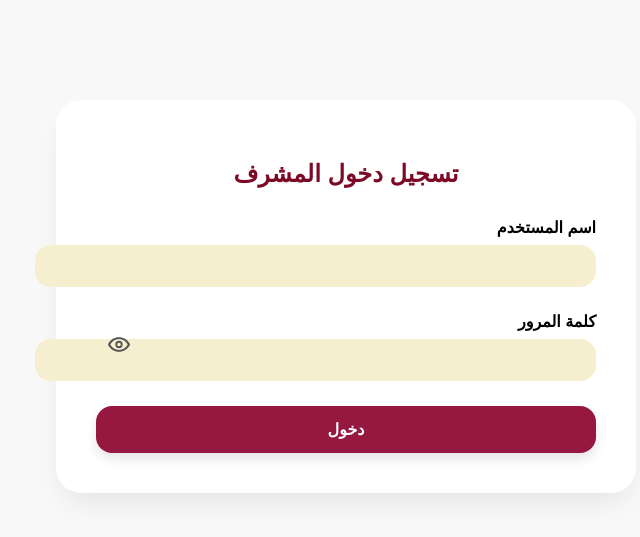
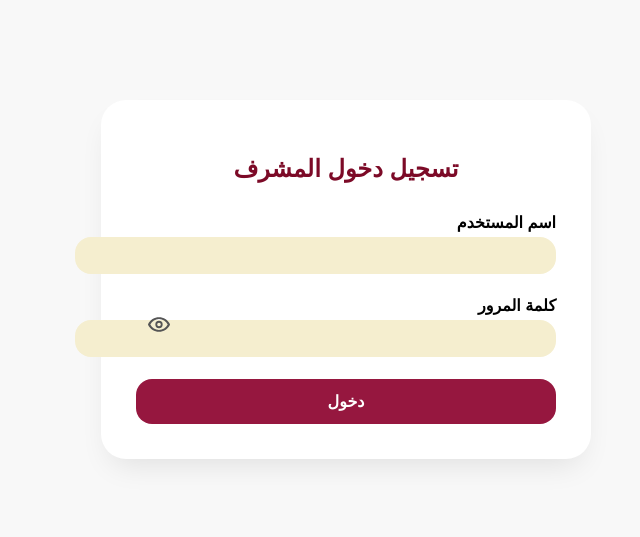
Before and after one commit to daisyda/eid-sacrifice, a Django app: template main_app/templates/admin/admin_login.html in a window 1280 px wide. Shown: the top 537 px of the page, without its empty margins (294-934 px from the left). Run offline with Django 5.2, Linux system fonts and the light colour scheme; the template is opened without the code that fills it, so the values that code supplies are empty.

Commit message:
update login admin page2

```diff
--- a/main_app/templates/admin/admin_login.html
+++ b/main_app/templates/admin/admin_login.html
@@ -11,13 +11,14 @@
         }
 
         .login-form {
-            max-width: 500px;
+            max-width: 420px;
             margin: 100px auto;
             background-color: #fff;
-            padding: 40px;
+            padding: 35px;
             border-radius: 25px;
             box-shadow: 0 15px 30px -10px rgba(0, 0, 0, 0.1);
             text-align: right;
+            position: relative;
         }
 
         .login-form h2 {
@@ -28,29 +29,29 @@
         }
 
         .form-group {
-            margin-bottom: 25px;
+            margin-bottom: 22px;
             position: relative;
         }
 
         label {
             font-weight: bold;
             display: block;
-            margin-bottom: 8px;
+            margin-bottom: 5px;
         }
 
         .form-group input {
             width: 100%;
-            padding: 12px 16px 12px 45px; /* padding-left أضفنا عشان الأيقونة */
+            padding: 10px 16px 10px 45px;
             background-color: #f5eecf;
             border: none;
             border-radius: 16px;
-            font-size: 16px;
+            font-size: 15px;
         }
 
         .toggle-password {
             position: absolute;
             top: 50%;
-            left: 12px; /* العين صارت على اليسار */
+            left: 12px;
             transform: translateY(-50%);
             background: none;
             border: none;
@@ -64,9 +65,13 @@
             fill: #555;
         }
 
+        #eyeIconClosed {
+            display: none;
+        }
+
         .login-form button[type="submit"] {
             width: 100%;
-            padding: 14px;
+            padding: 13px;
             background-color: #96173f;
             color: white;
             border: none;
@@ -74,11 +79,11 @@
             font-size: 16px;
             font-weight: bold;
             cursor: pointer;
-            box-shadow: 0 6px 12px rgba(0,0,0,0.1);
+            transition: background-color 0.3s ease;
         }
 
         .login-form button[type="submit"]:hover {
-            background-color: #7a1132;
+            background-color: #6a0f2a;
         }
 
         .error-messages {
@@ -104,8 +109,14 @@
                 <label for="password">كلمة المرور</label>
                 <input type="password" name="password" id="password" required>
                 <button type="button" class="toggle-password" onclick="togglePassword()">
-                    <svg id="eyeIcon" xmlns="http://www.w3.org/2000/svg" viewBox="0 0 576 512">
+                    <!-- عين مفتوحة -->
+                    <svg id="eyeIconOpen" xmlns="http://www.w3.org/2000/svg" viewBox="0 0 576 512">
                         <path d="M572.52 241.4C518.46 135.2 407.8 64 288 64S57.54 135.2 3.48 241.4a48.27 48.27 0 0 0 0 29.2C57.54 376.8 168.2 448 288 448s230.5-71.2 284.5-177.4a48.27 48.27 0 0 0 0-29.2zM288 400c-97.2 0-183.1-55-227.6-144C104.9 167 190.8 112 288 112s183.1 55 227.6 144c-44.5 89-130.4 144-227.6 144zm0-240a96 96 0 1 0 96 96 96.11 96.11 0 0 0-96-96zm0 144a48 48 0 1 1 48-48 48.05 48.05 0 0 1-48 48z"/>
+                    </svg>
+
+                    <!-- عين مكسورة -->
+                    <svg id="eyeIconClosed" xmlns="http://www.w3.org/2000/svg" viewBox="0 0 640 512">
+                        <path d="M633.8 458.1l-86.7-67.3C592.4 350.4 624 304.6 636.5 278a48.27 48.27 0 0 0 0-44C581.5 135.2 470.8 64 351 64a309.6 309.6 0 0 0-115.7 22.4L78.8 3.4C71.2-2.5 60.1-.9 54.2 6.7s-.9 17.1 6.7 22.9l588.8 456.4c6.6 5.1 16.7 3.9 21.8-2.7s3.9-16.7-2.7-21.8zM320 400c-97.2 0-183.1-55-227.6-144 16.4-32.9 42.3-63.7 72.4-89.1l45.1 35c-2.5 8.6-4 17.7-4 27.1 0 53 43 96 96 96 9.4 0 18.5-1.4 27.1-4l53.2 41.3C361.6 395.2 341.3 400 320 400z"/>
                     </svg>
                 </button>
             </div>
@@ -125,12 +136,14 @@
     <script>
         function togglePassword() {
             const input = document.getElementById("password");
-            const icon = document.getElementById("eyeIcon");
-            input.type = "text";
+            const eyeOpen = document.getElementById("eyeIconOpen");
+            const eyeClosed = document.getElementById("eyeIconClosed");
 
-            setTimeout(() => {
-                input.type = "password";
-            }, 1500);
+            const isHidden = input.type === "password";
+            input.type = isHidden ? "text" : "password";
+
+            eyeOpen.style.display = isHidden ? "none" : "inline";
+            eyeClosed.style.display = isHidden ? "inline" : "none";
         }
     </script>
 </body>
```
